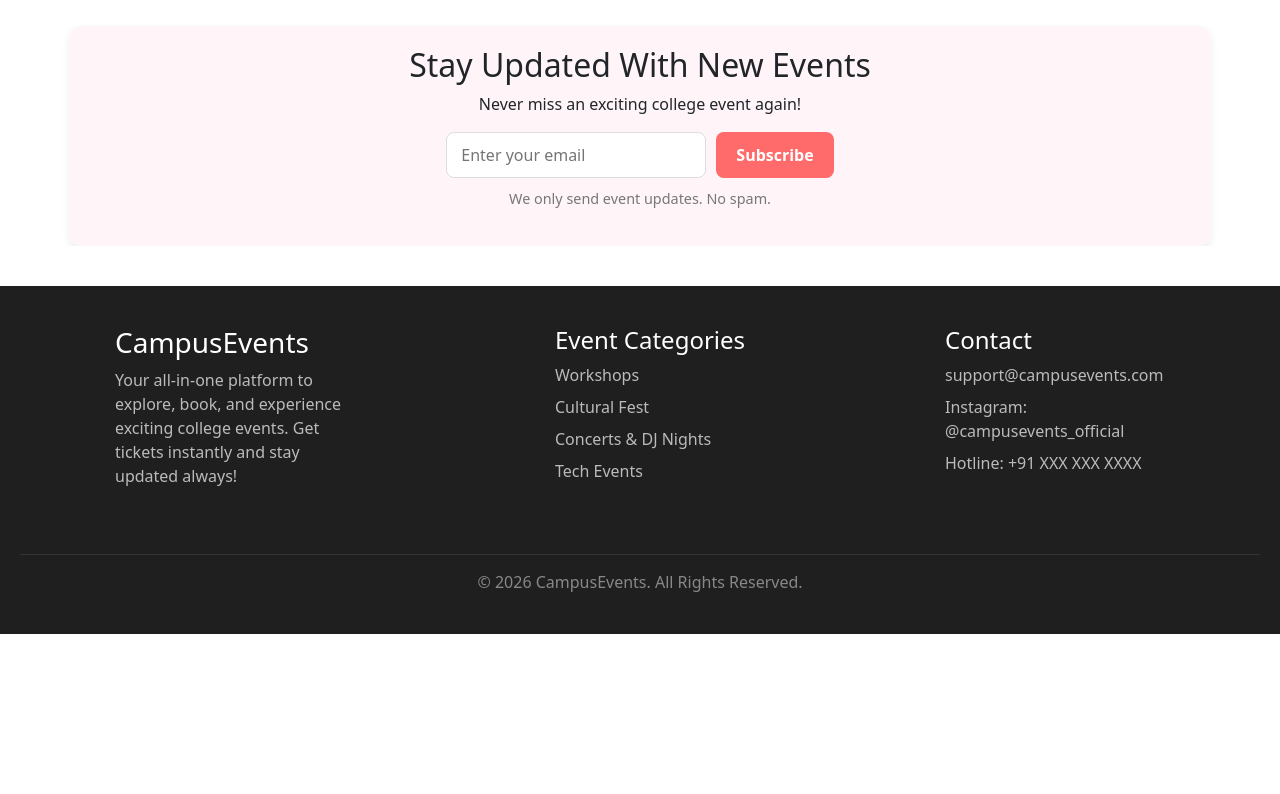
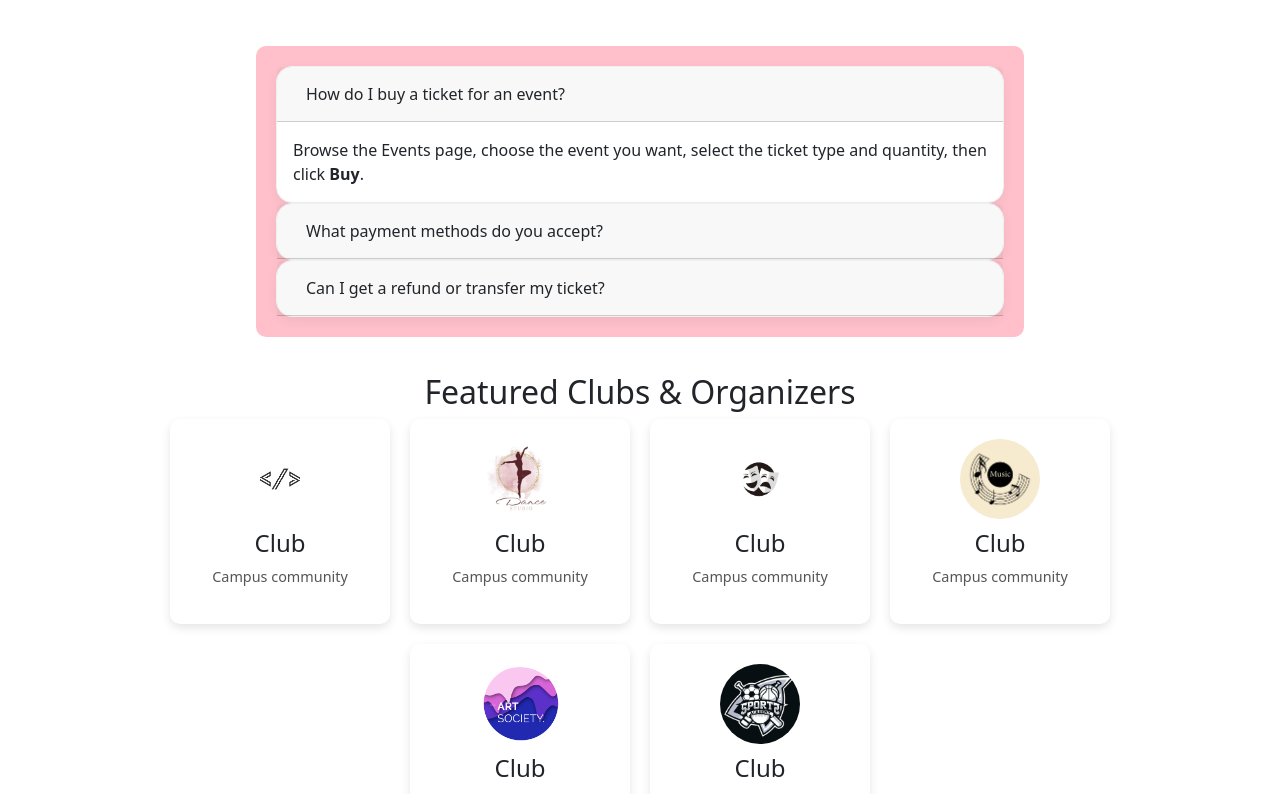
Before and after one commit to AYUSHI-DUBEY-25/CampusConnect, a React (Vite) app in the folder clg/: page / in a window 1280 px wide. Shown: the part 860-1654 px from the top of the page. Before the commit the page ends 1494 px from the top, so only its background shows below. Built offline with nearby package versions, Linux system fonts and the light colour scheme.

Commit message:
fix: events layout grid

```diff
--- a/clg/src/pages/Home.jsx
+++ b/clg/src/pages/Home.jsx
@@ -775,7 +775,7 @@ export default function Home() {
       }
 
       if (resp.ok) {
-        toast.success(data?.message || "Subscribed!");
+        toast.success(data?.message || "Subscribed! Check your email.");
         setSubscriberEmail("");
       } else {
         toast.error(data?.message || "Subscription failed");
@@ -800,7 +800,6 @@ export default function Home() {
           style={{ maxWidth: "90%", margin: "20px auto" }}
         >
           <div className="carousel-inner">
-
             {[event1, event2, event3, event4].map((img, idx) => (
               <div
                 key={idx}
@@ -817,7 +816,6 @@ export default function Home() {
                     borderRadius: "12px",
                   }}
                 />
-
                 <div className="carousel-caption text-center">
                   <p
                     style={{
@@ -829,7 +827,6 @@ export default function Home() {
                   >
                     BOOK YOUR TICKETS NOW!!
                   </p>
-
                   <button
                     style={{
                       padding: "10px 20px",
@@ -848,7 +845,6 @@ export default function Home() {
                 </div>
               </div>
             ))}
-
           </div>
 
           <button
@@ -894,20 +890,69 @@ export default function Home() {
           </div>
         </div>
 
+        {/* ACCORDION */}
+        <div className="flex-container" style={{ display: "flex", justifyContent: "center", marginTop: 20 }}>
+          <div className="container mt-3" style={{ backgroundColor: "pink", padding: 20, margin: 20, borderRadius: 10, width: "60%" }}>
+            <div id="accordion">
+              <div className="card">
+                <div className="card-header">
+                  <a className="btn" data-bs-toggle="collapse" href="#collapseOne">
+                    How do I buy a ticket for an event?
+                  </a>
+                </div>
+                <div id="collapseOne" className="collapse show" data-bs-parent="#accordion">
+                  <div className="card-body">
+                    Browse the Events page, choose the event you want, select the ticket type and quantity, then click <strong>Buy</strong>.
+                  </div>
+                </div>
+              </div>
+
+              <div className="card">
+                <div className="card-header">
+                  <a className="collapsed btn" data-bs-toggle="collapse" href="#collapseTwo">
+                    What payment methods do you accept?
+                  </a>
+                </div>
+                <div id="collapseTwo" className="collapse" data-bs-parent="#accordion">
+                  <div className="card-body">
+                    We accept cards, UPI, net banking and wallets.
+                  </div>
+                </div>
+              </div>
+
+              <div className="card">
+                <div className="card-header">
+                  <a className="collapsed btn" data-bs-toggle="collapse" href="#collapseThree">
+                    Can I get a refund or transfer my ticket?
+                  </a>
+                </div>
+                <div id="collapseThree" className="collapse" data-bs-parent="#accordion">
+                  <div className="card-body">
+                    <strong>No, tickets are non-refundable.</strong>
+                  </div>
+                </div>
+              </div>
+            </div>
+          </div>
+        </div>
+
+        {/* CLUBS */}
+        <div className="container mt-3 text-center">
+          <h2>Featured Clubs & Organizers</h2>
+          <div style={{ display: "flex", justifyContent: "center", gap: 20, flexWrap: "wrap" }}>
+            {[code, dance, drama, music, art, sports].map((img, i) => (
+              <div key={i} style={{ width: 220, backgroundColor: "#fff", borderRadius: 10, padding: 20, boxShadow: "0 4px 10px rgba(0,0,0,0.1)" }}>
+                <img src={img} alt="Club" style={{ width: 80, height: 80, borderRadius: "50%", objectFit: "cover", marginBottom: 10 }} />
+                <h4>Club</h4>
+                <p style={{ fontSize: "0.9rem", color: "#555" }}>Campus community</p>
+              </div>
+            ))}
+          </div>
+        </div>
+
         {/* SUBSCRIBE */}
-        <div
-          className="container mt-3"
-          style={{
-            padding: "20px",
-            borderRadius: "10px",
-            textAlign: "center",
-            backgroundColor: "#fff5f8",
-            boxShadow: "0 4px 10px rgba(0,0,0,0.08)",
-          }}
-        >
+        <div className="container mt-3 text-center" style={{ backgroundColor: "#fff5f8", padding: 20, borderRadius: 10 }}>
           <h2>Stay Updated With New Events</h2>
-          <p>Never miss an exciting college event again!</p>
-
           <div style={{ display: "flex", justifyContent: "center", gap: 10, flexWrap: "wrap" }}>
             <input
               type="email"
@@ -916,27 +961,14 @@ export default function Home() {
               onChange={(e) => setSubscriberEmail(e.target.value)}
               style={{ padding: "10px 14px", borderRadius: 8, border: "1px solid #ddd", width: 260 }}
             />
-
             <button
               onClick={handleSubscribe}
               disabled={subLoading}
-              style={{
-                padding: "10px 20px",
-                borderRadius: 8,
-                border: "none",
-                backgroundColor: "#ff6b6b",
-                color: "white",
-                fontWeight: "bold",
-                cursor: subLoading ? "not-allowed" : "pointer",
-              }}
+              style={{ padding: "10px 20px", borderRadius: 8, border: "none", backgroundColor: "#ff6b6b", color: "white", fontWeight: "bold" }}
             >
               {subLoading ? "Subscribing..." : "Subscribe"}
             </button>
           </div>
-
-          <p style={{ marginTop: 10, fontSize: "0.9rem", color: "#777" }}>
-            We only send event updates. No spam.
-          </p>
         </div>
 
       </div>
```
